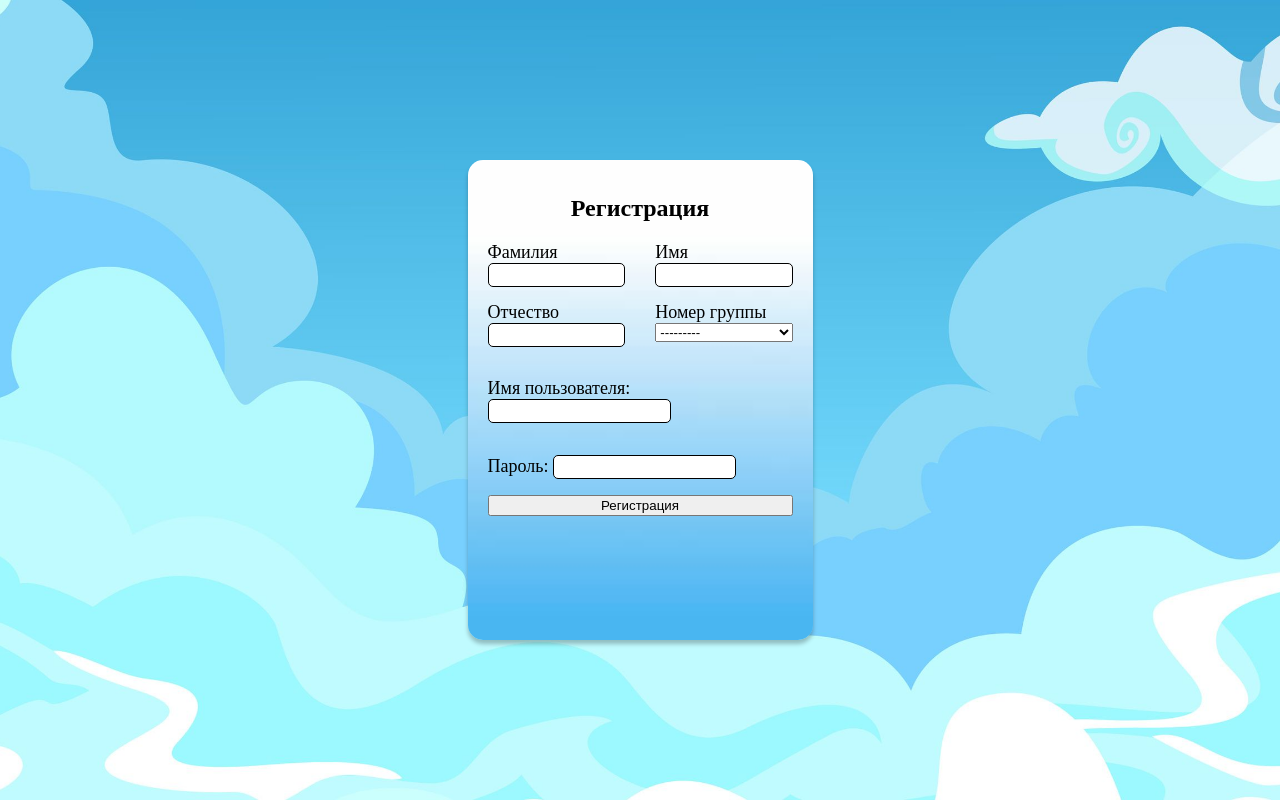
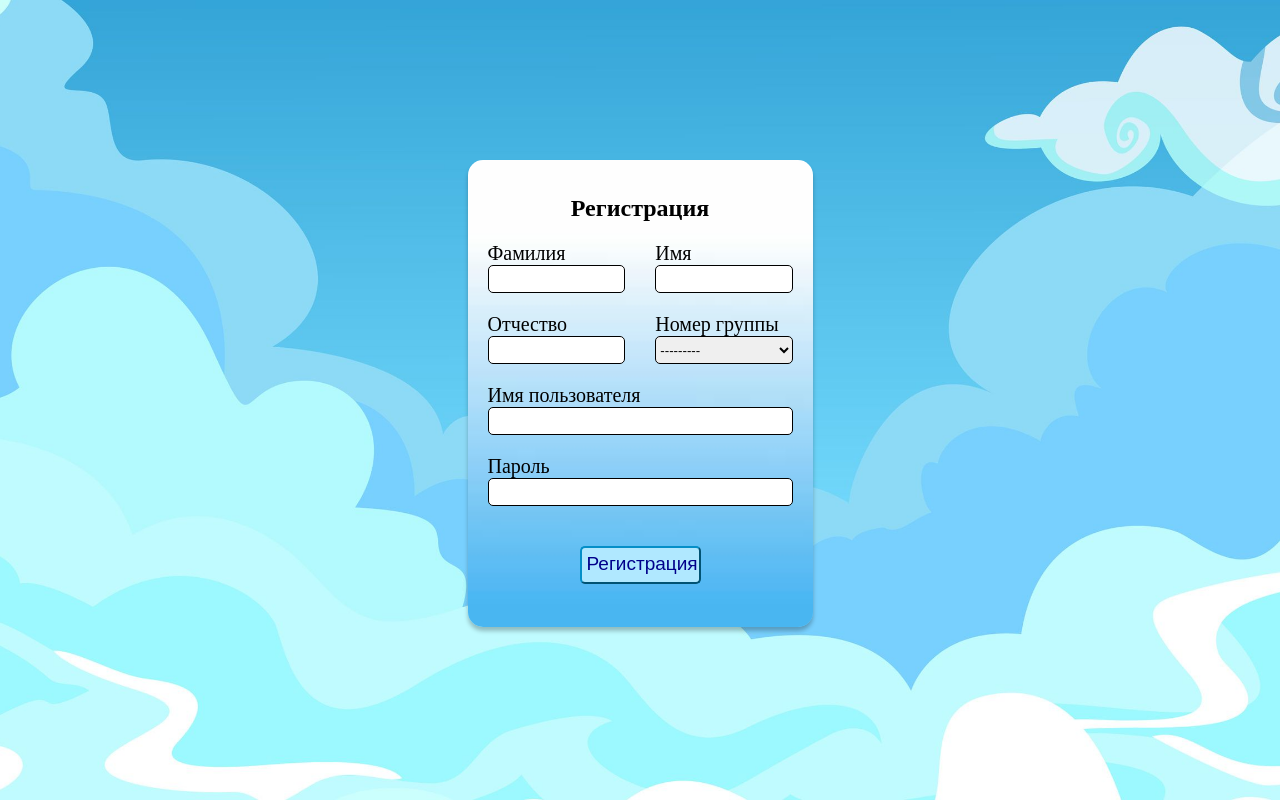
Before and after one commit to Polinaphlej02/TIS, a Django app: page /authorization/registration/ in a window 1280 px wide. Run offline with Django 4.2, Linux system fonts and the light colour scheme; data that the repository does not hold is empty.

Commit message:
config reg styles

```diff
--- a/App/TIS/templates/TIS/authorization.html
+++ b/App/TIS/templates/TIS/authorization.html
@@ -8,7 +8,7 @@
         #zatemnenie {
         background: rgba(102, 102, 102, 0.5);
         width: 100%;
-        height: 100%;
+        height: 104vh;
         position: absolute;
         top: 0;
         left: 0;
--- a/App/TIS/templates/TIS/registration.html
+++ b/App/TIS/templates/TIS/registration.html
@@ -20,6 +20,7 @@
             flex-direction: column;
             margin: 20vh auto;
             border-radius: 15px;
+            height: 427px;
 
             background: url("../../static/pictures/suda.jpg") no-repeat center center;
             background-size: auto;
@@ -35,14 +36,32 @@
             margin-bottom: 20px;
         }
 
+        .group__wrapper select,
         form input {
-            height: 20px;
+            height: 24px;
             border-radius: 5px;
             border: 1px black solid;
         }
 
+        .group__wrapper select {
+            height: 28px;
+        }
+
         form label {
-            font-size: 18px;
+            font-size: 20px;
+        }
+
+        form button {
+            background-color: #b0e8ff;
+            border-color: #048fc8;
+            border-radius: 5px;
+            height: 38px;
+            width: 121px;
+            display: flex;
+            margin: 20px auto;
+            font-size: 19px;
+            padding: 5px;
+            color: darkblue;
         }
 
         .group__wrapper,
@@ -63,8 +82,16 @@
         .name-surname__wrapper {
             display: flex;
             flex-direction: row;
-            margin-bottom: 15px;
+            margin-bottom: 20px;
         }
+
+        .login__wrapper,
+        .password__wrapper {
+            display: flex;
+            flex-direction: column;
+            margin-bottom: 20px;
+        }
+
     </style>
 </head>
 <body>
@@ -95,10 +122,16 @@
             <div>{{ form.num_group.errors }}</div>
         </div>
     </div>
-    <p><label for="{{ form.username.id_for_label }}">{{ form.username.label }}: </label>{{ form.username }}</p>
-    <div>{{ form.username.errors }}</div>
-    <p><label for="{{ form.password.id_for_label }}">{{ form.password.label }}: </label>{{ form.password }}</p>
-    <div>{{ form.password.errors }}</div>
+    <div class="login__wrapper">
+        <label for="{{ form.username.id_for_label }}">{{ form.username.label }}</label>
+        {{ form.username }}
+        <div>{{ form.username.errors }}</div>
+    </div>
+    <div class="password__wrapper">
+        <label for="{{ form.password.id_for_label }}">{{ form.password.label }}</label>
+        {{ form.password }}
+        <div>{{ form.password.errors }}</div>
+    </div>
     <button type="submit">Регистрация</button>
 </form>
 </body>
```
